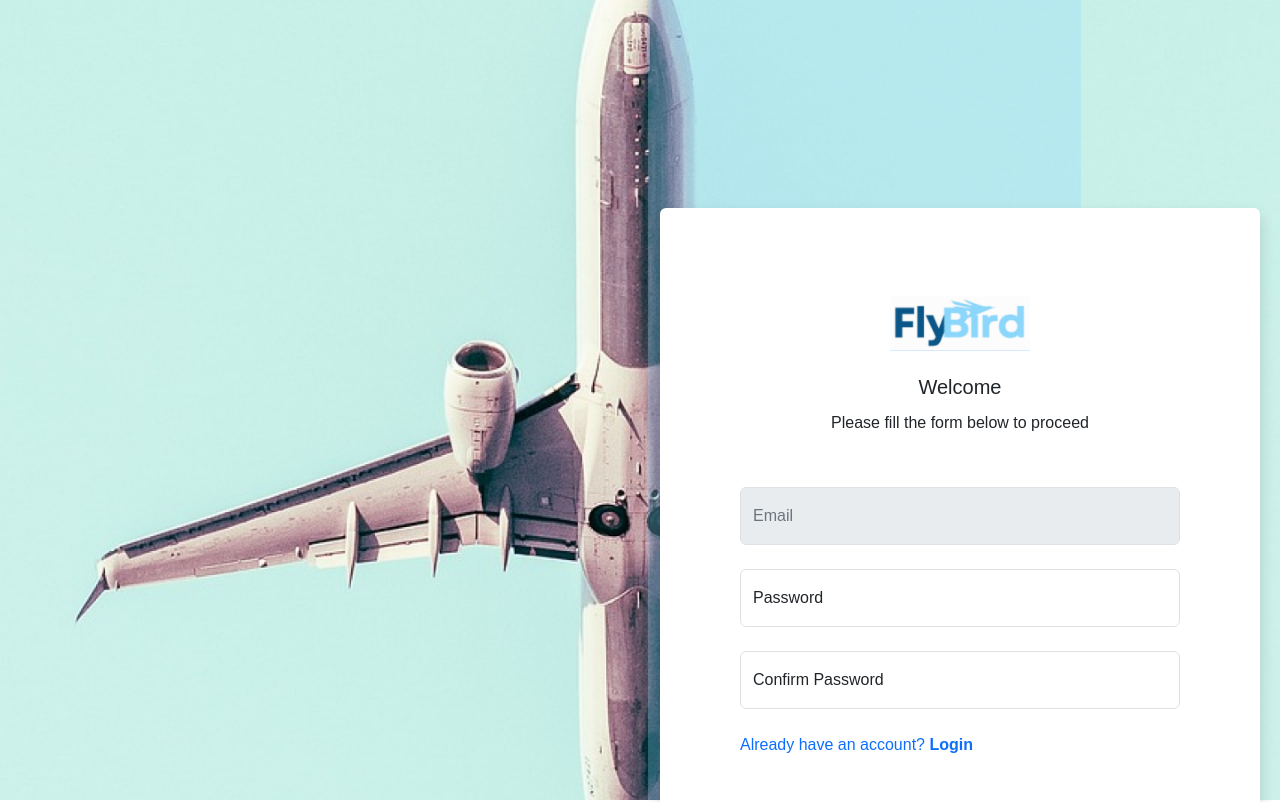
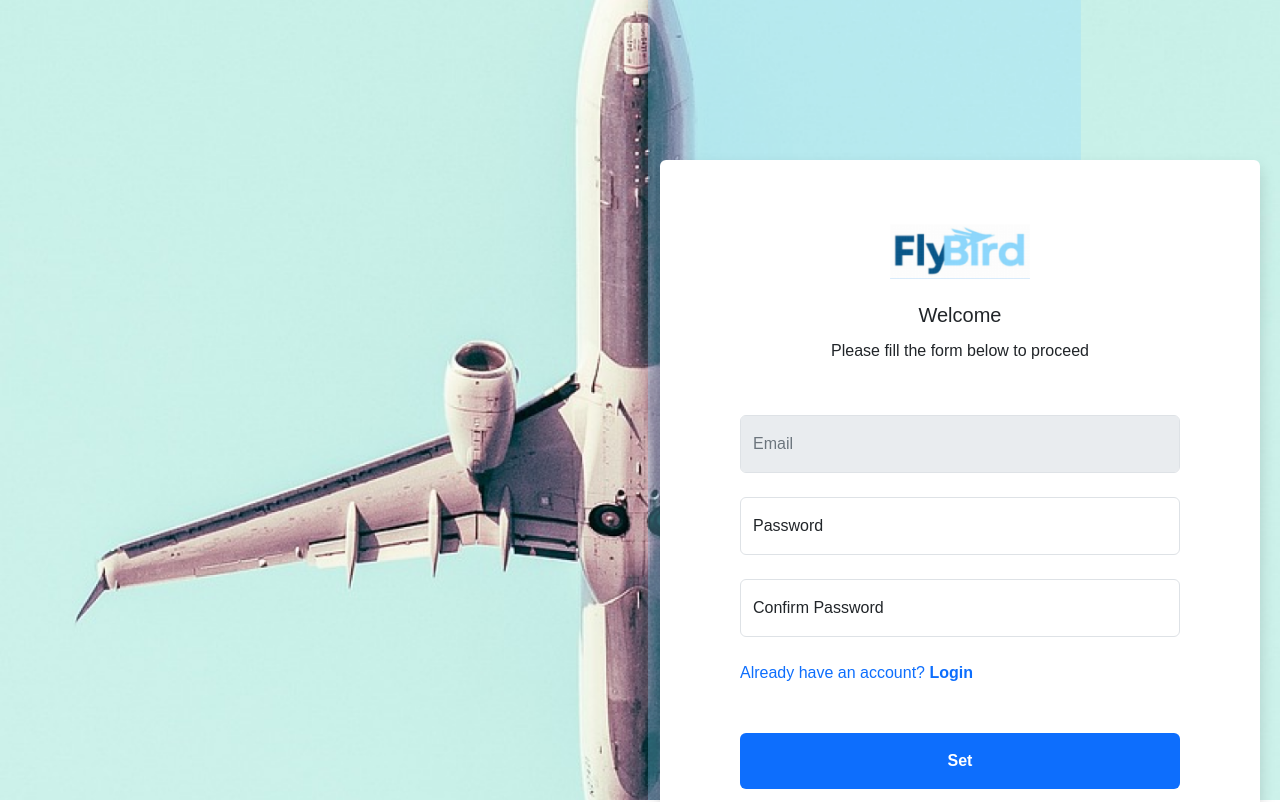
Before and after one commit to theahmadm3/charter-ops, a React (Vite) app: page /first-time-login in a window 1280 px wide. Shown: the top 802 px of the page. Built offline with nearby package versions, Linux system fonts and the light colour scheme; a web font is replaced by a local one.

Commit message:
fix for card position

```diff
--- a/src/pages/auth/first-time-login.jsx
+++ b/src/pages/auth/first-time-login.jsx
@@ -12,11 +12,8 @@ import logo from "../../assets/images/flybird-logo.png";
 import { Formik } from "formik";
 import * as Yup from "yup";
 import { Link, useNavigate } from "react-router-dom";
-import { useDispatch, useSelector } from "react-redux";
-import {
-  firstTimeLoginAsync,
-  resetPasswordAsync,
-} from "../../slices/auth/authSlice";
+import { useDispatch } from "react-redux";
+import { firstTimeLoginAsync } from "../../slices/auth/authSlice";
 import { toast } from "react-toastify";
 
 const FirstTimeLogin = () => {
@@ -32,8 +29,6 @@ const FirstTimeLogin = () => {
       console.error("Error parsing 'user' from localStorage:", error);
     }
   }
-  console.log("email", loginUser?.email);
-
   return (
     <>
       <Container fluid className="login-container">
@@ -43,10 +38,10 @@ const FirstTimeLogin = () => {
             md={4}
             className="d-flex align-items-center justify-content-center"
           >
-            <div className="mt-5 ">
+            <div className="">
               <Card className="shadow border-0 login-form-conatainer p-5">
                 <Card.Body>
-                  <div className="text-center my-4">
+                  <div className="text-center">
                     <Image src={logo} width={140} />
                     <h5 className="mt-4">Welcome</h5>
                     <p>Please fill the form below to proceed</p>
```
